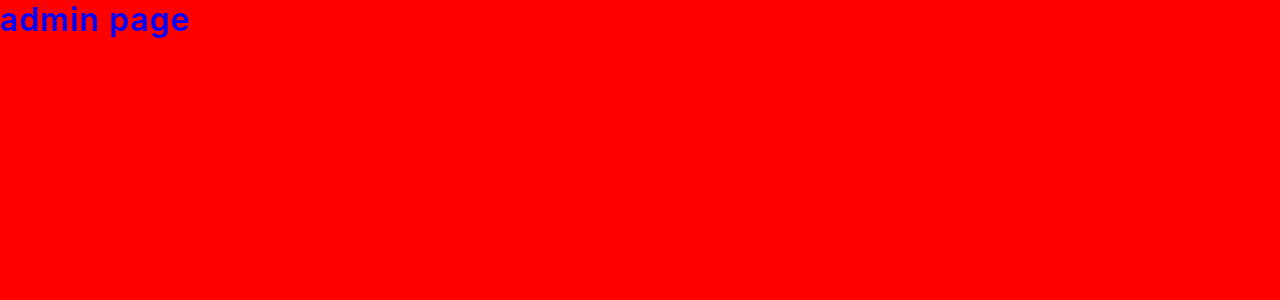
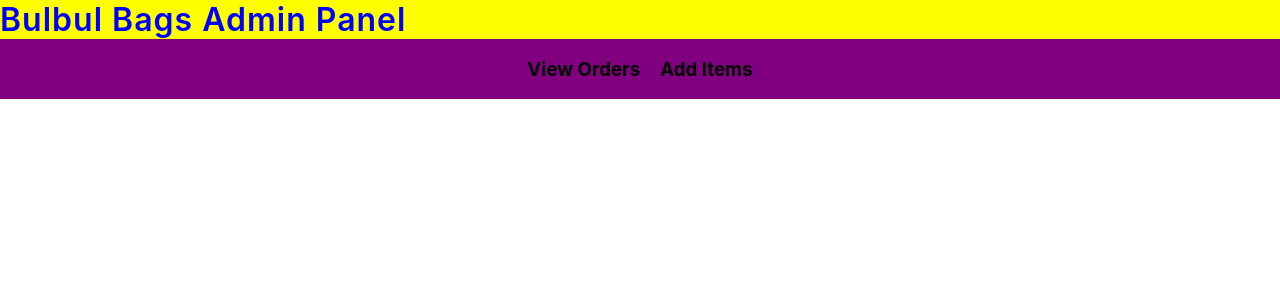
Before and after one commit to AnupRijal123/bag_shopping_website, a React (Create React App) app: page /admin in a window 1280 px wide. Shown: the top 300 px of the page. Built offline with nearby package versions, Linux system fonts and the light colour scheme.

Commit message:
Added nested route in admin page

```diff
--- a/src/App.js
+++ b/src/App.js
@@ -6,6 +6,8 @@ import CategoryListingPage from './pages/CategoryListingPage.js';
 import ItemDescriptionPage from './pages/ItemDescriptionPage.js';
 import ConfirmOrderPage from './pages/ConfirmOrderPage.js';
 import AdminPage from './pages/AdminPage.js';
+import AdminViewOrders from './components/AdminViewOrders.js';
+import AdminAddItems from './components/AdminAddItems.js';
 import { Routes, Route, useLocation } from 'react-router';
 
 
@@ -32,7 +34,16 @@ function App() {
 
         <Route path="/confirm-order" element={<ConfirmOrderPage />} />
 
-        <Route path="/admin" element={<AdminPage />} />
+        <Route path="/admin/*" element={<AdminPage />} />
+
+        <Route path="/admin/*" element={<AdminPage />}>
+
+          <Route path="orders" element={<AdminViewOrders />} />
+
+          <Route path="add" element={<AdminAddItems />} />
+
+
+        </Route>
 
 
       </Routes>
--- /dev/null
+++ b/src/components/AdminAddItems.js
@@ -0,0 +1,7 @@
+function AdminAddItems() {
+    return (
+        <h1>Add item</h1>
+    )
+}
+
+export default AdminAddItems;
--- /dev/null
+++ b/src/components/AdminViewOrders.js
@@ -0,0 +1,7 @@
+function AdminViewOrders() {
+    return (
+        <h1>Orders</h1>
+    )
+}
+
+export default AdminViewOrders;
--- a/src/pages/AdminPage.js
+++ b/src/pages/AdminPage.js
@@ -1,10 +1,37 @@
 import '../styles/AdminPage.css';
+import { useNavigate, Outlet } from 'react-router';
+
 
 function AdminPage() {
+
+    const navigate = useNavigate();
     return (
-        <div className="admin-page-container">
-            <h1>admin page</h1>
-        </div>
+        <>
+            <div className="admin-navbar">
+                <h1>Bulbul Bags Admin Panel</h1>
+                <div className="admin-button-container">
+                    <h3 onClick={() => {
+                        navigate('/admin/orders');
+                    }}
+                        className="admin-nav-link-text">View Orders</h3>
+
+                    <h3 onClick={() => {
+                        navigate('/admin/add');
+                    }}
+                        className="admin-nav-link-text">Add Items</h3>
+
+                </div>
+            </div>
+
+            <div className="admin-content">
+
+                <Outlet />
+
+
+
+
+            </div>
+        </>
     )
 }
 
--- a/src/styles/AdminPage.css
+++ b/src/styles/AdminPage.css
@@ -1,4 +1,27 @@
-.admin-page-container {
-    background-color: Red;
-    min-height: 100vh;
+.admin-navbar {
+    background-color: yellow;
+    position: fixed;
+    top: 0;
+    width: 100%;
+
 }
+
+.admin-button-container {
+    background-color: purple;
+    display: flex;
+    justify-content: center;
+    gap: 20px;
+}
+
+.admin-nav-link-text {
+    cursor: pointer;
+}
+
+.admin-nav-link-text:hover {
+    text-decoration: underline;
+}
+
+.admin-content {
+    background-color: Pink;
+    margin-top: 120px;
+}
```
